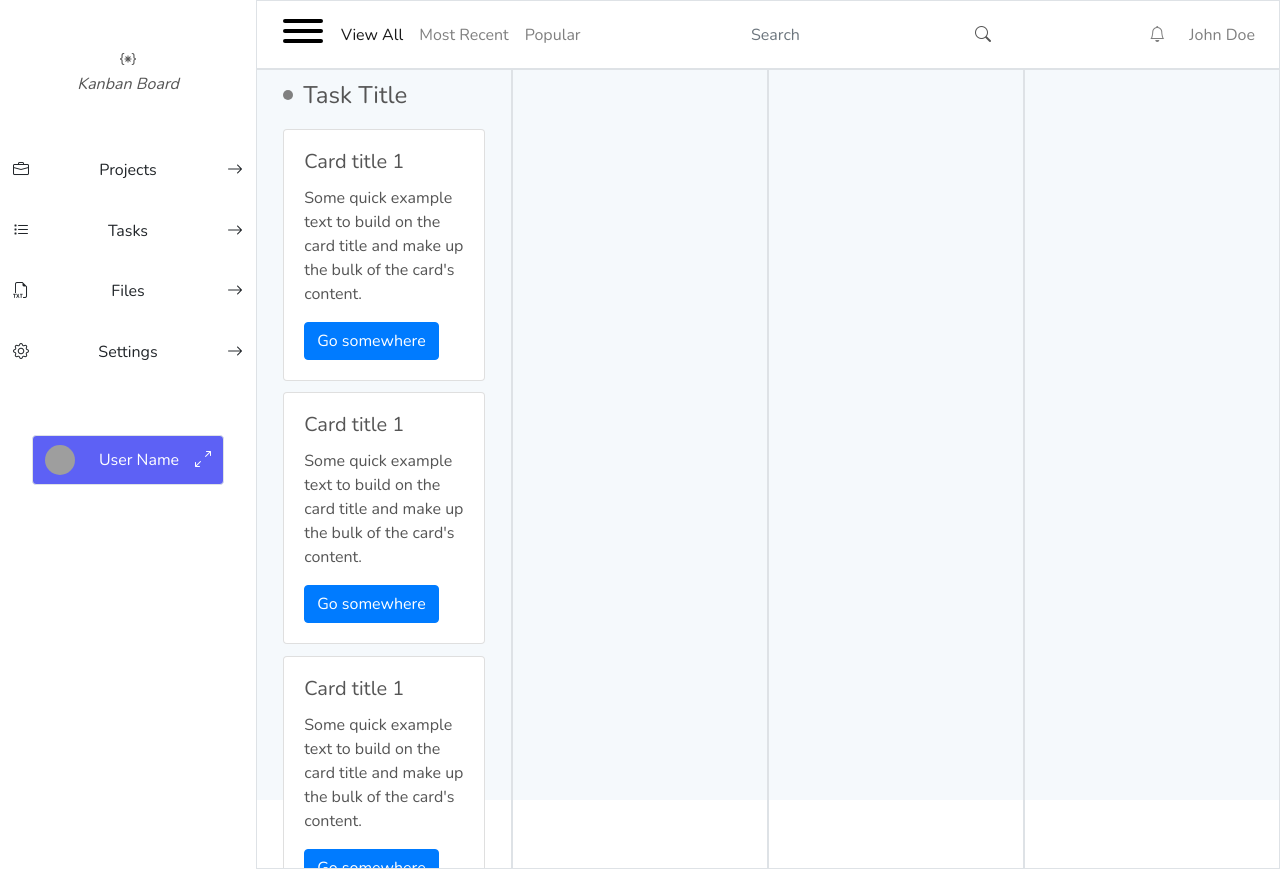
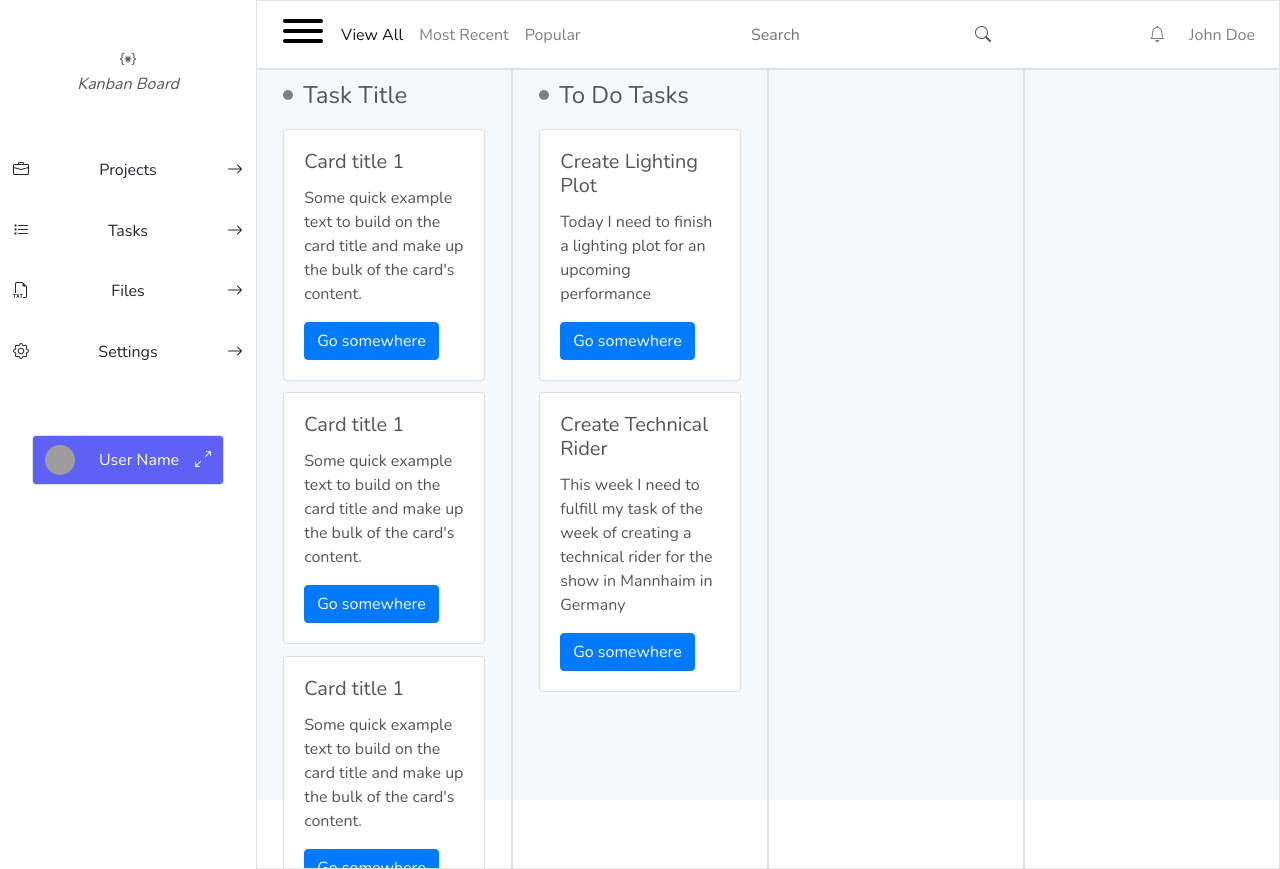
Before and after one commit to anthonyfdunphy/kanban-project, a Django app: page / in a window 1280 px wide. Run offline with Django 3.2, Linux system fonts and the light colour scheme; data comes from the database, SQL or seed files in the repository; both versions use the stored data as it was after the commit; some libraries are stand-ins or nearby versions; grey boxes are pictures that could not be loaded.

Commit message:
added database connection or link between card details and creation and html home page

```diff
--- a/kanban/home/templates/home/index.html
+++ b/kanban/home/templates/home/index.html
@@ -224,6 +224,22 @@
 
                   <div class="col col-sm-6 col-md-3 border border-black">
                     <!-- Column 2 content -->
+                    <div class="task-header">
+                      <div class="circle"></div>
+                      <h4 class="task-title">To Do Tasks</h4>
+                    </div>
+
+                    {% for card in cards %}
+                        <div class="card">
+                            <div class="card-body">
+                                <h5 class="card-title">{{ card.title }}</h5>
+                                <p class="card-text">{{ card.content }}</p>
+                                <a href="#" class="btn btn-primary">Go somewhere</a>
+                            </div>
+                        </div>
+                    {% endfor %}
+
+
                   </div>
                   <div class="col col-sm-6 col-md-3 border border-black">
                     <!-- Column 3 content -->
--- a/kanban/home/views.py
+++ b/kanban/home/views.py
@@ -1,6 +1,17 @@
 from django.shortcuts import render
+from tasks.models import Tasks
 
 # Create your views here.
 
 def index(request):
-    return render(request, 'home/index.html')
+    tasks = Tasks.objects.all()
+    cards = []
+    for task in tasks:
+        card = {
+            'title': task.title,
+            'content': task.content,
+        }
+        cards.append(card)
+    context = {'cards': cards}
+
+    return render(request, 'home/index.html', context)
```
Also changed, not shown: kanban/db.sqlite3.
